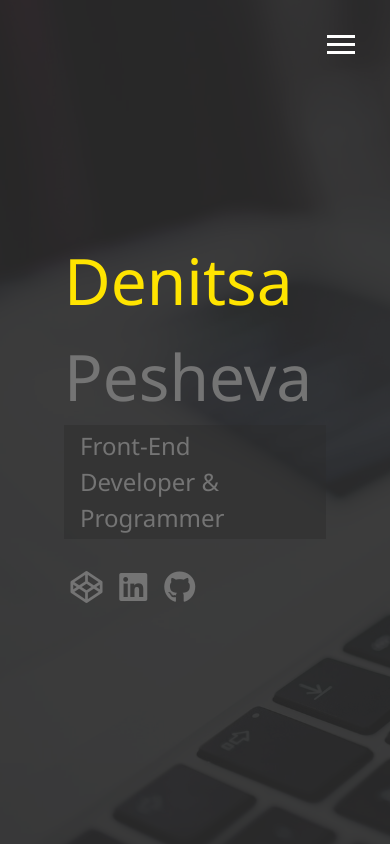
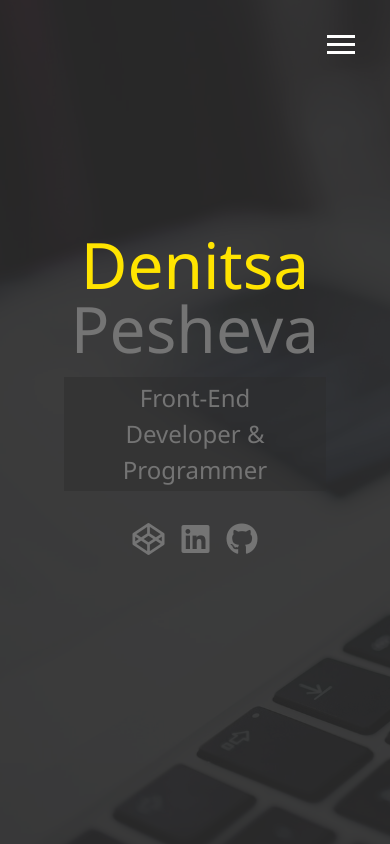
Before and after one commit to Dpessheva/responsive-portfolio, a website: page dist/index.html in a window 390 px wide. Drawn offline with Linux system fonts and the light colour scheme.

Commit message:
added media queries

```diff
--- /dev/null
+++ b/scss/_mobile.scss
@@ -0,0 +1,55 @@
+// Widescreens
+@include mediaXl {
+
+}
+
+// Desctops and Laptops
+@include mediaLg {
+
+}
+
+// Tablets and small laptops
+@include mediaMd {
+    main {
+        align-items: center;
+        text-align: center;
+
+        .lg-heading {
+            line-height: 1;
+            margin-bottom: 1rem;
+        }
+    }
+
+    ul.menu-nav,
+     div.menu-branding {
+        float: none;
+        width: 100%;
+        min-height: 0;
+
+        &.show {
+            transform: translate3d(0,0,0);
+        }
+    }
+    .menu-nav {
+        height: 75vh;
+        transform: translate3d(-100% , 0, 0);
+        font-size: 24px;
+    }
+
+    .menu-branding {
+        height: 25vh;
+        transform: translate3d(100%, 0, 0);
+
+        .portrait {
+            background-image: url(/img/small.png);
+            width: 150px;
+            height: 150px;
+        }
+    }
+}
+// Smart phones
+@include mediaSm {
+    main#home h1 {
+        margin-top: 10vh;
+    }
+}
--- a/scss/_variables.scss
+++ b/scss/_variables.scss
@@ -33,3 +33,27 @@
 
     }
 }
+
+@mixin mediaSm {
+    @media screen and (max-width: 500px){
+      @content;
+    }
+}
+
+@mixin mediaMd {
+    @media screen and (max-width: 768px){
+      @content;
+    }
+}
+
+@mixin mediaLg {
+    @media screen and (min-width: 769px) and ( max-width: 1170px){
+      @content;
+    }
+}
+
+@mixin mediaXl {
+    @media screen and (min-width: 1171px){
+      @content;
+    }
+}
--- a/scss/main.scss
+++ b/scss/main.scss
@@ -1,8 +1,10 @@
 @import 'variables';
 @import 'menu';
+@import 'mobile';
 
 
 //  https://visme.co/blog/website-color-schemes/
+// https://visme.co/blog/color-combinations/
 
 *, *::before, *::after{
     box-sizing: border-box;
```
Also changed, not shown: dist/css/main.css, dist/index.html, img/small.png (added), scss/_menu.scss (line endings or trailing spaces).
